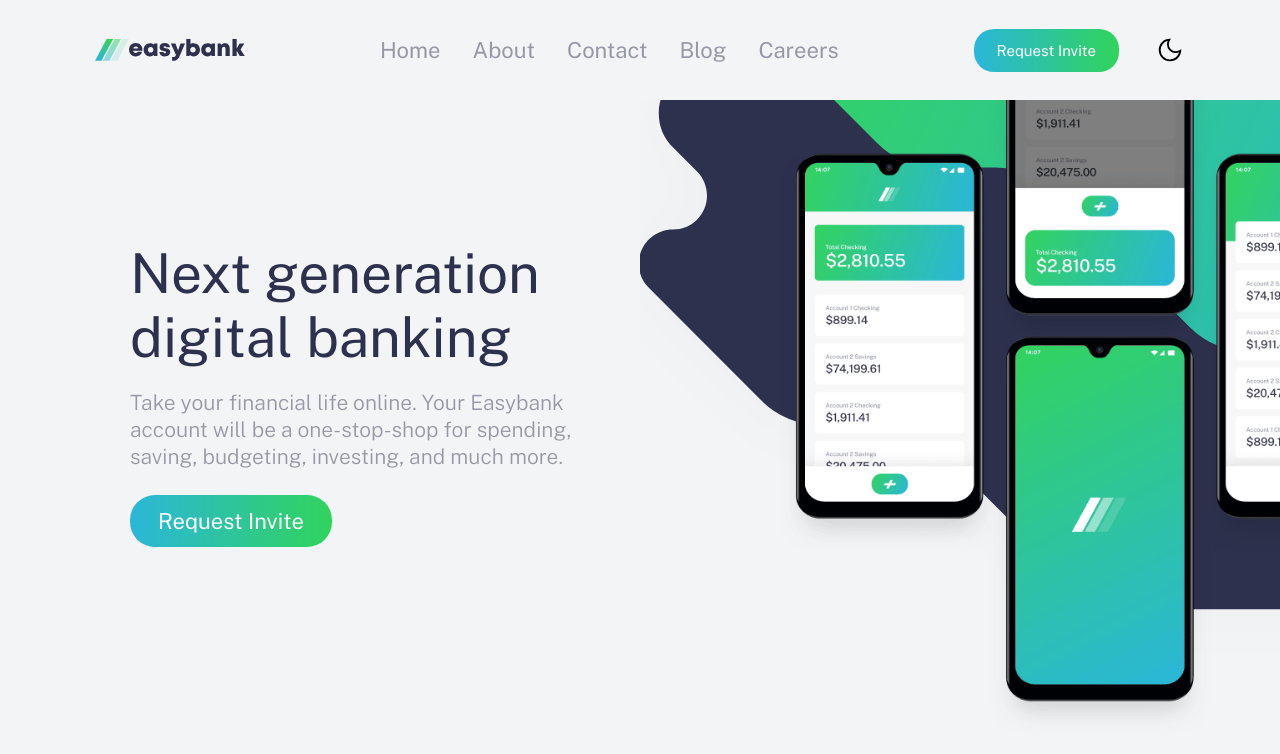
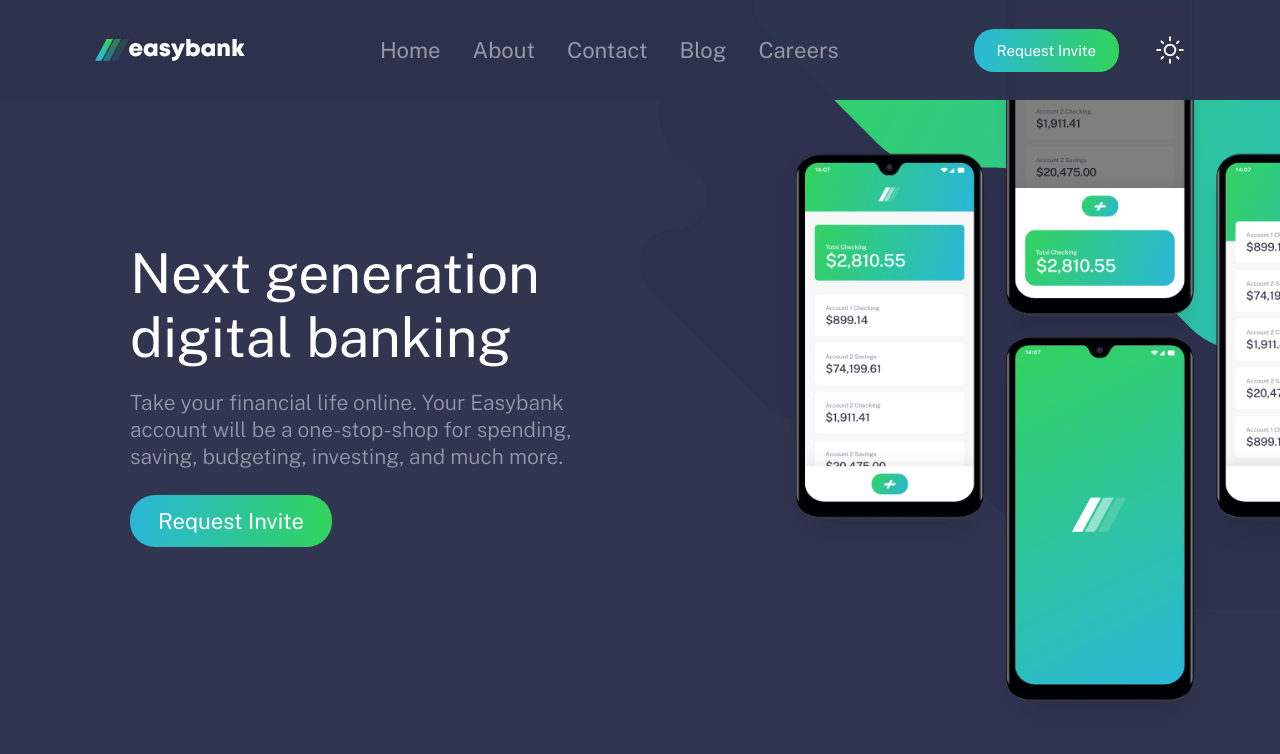
Before and after one commit to Kamasah-Dickson/Easybank-Page, a React (Vite) app: page / in a window 1280 px wide. Shown: the top 754 px of the page. Built offline with nearby package versions, Linux system fonts and the light colour scheme.

Commit message:
themes feature added

```diff
--- a/src/_colors.scss
+++ b/src/_colors.scss
@@ -8,3 +8,7 @@
 	--Very-Light-Gray: hsl(0, 0%, 98%);
 	--White: hsl(0, 0%, 100%);
 }
+.dark {
+	--Light-Grayish-Blue: #2d314dfa;
+	--Dark-Blue: #fff;
+}
--- a/src/components/App.jsx
+++ b/src/components/App.jsx
@@ -3,12 +3,15 @@
 import { toggleTheme } from "./contexts";
 import { useState } from "react";
 import Hero from "./Hero";
+
 export default function App() {
-	const [theme, setTheme] = useState(true);
+	const [theme, setTheme] = useState(
+		JSON.parse(localStorage.getItem("theme")) && true
+	);
 	return (
 		<>
 			<toggleTheme.Provider value={[theme, setTheme]}>
-				<header>
+				<header className={theme ? "" : "dark"}>
 					<Navigation />
 				</header>
 				<main>
--- a/src/components/Navigation.jsx
+++ b/src/components/Navigation.jsx
@@ -1,17 +1,31 @@
 import React from "react";
 import darkMode from "../assets/dark_mode_FILL0_wght400_GRAD0_opsz48.svg";
 import lightMode from "../assets/light_mode_FILL0_wght400_GRAD0_opsz48.svg";
+import lightLogo from "../assets/logo.svg";
+import darkLogo from "../assets/logo copy.svg";
 import { toggleTheme } from "./contexts";
 import { useContext } from "react";
+import { useEffect } from "react";
 
 export default function Navigation() {
 	const [theme, setTheme] = useContext(toggleTheme);
+	theme
+		? document.body.classList.remove("dark")
+		: document.body.classList.add("dark");
+
+	useEffect(() => {
+		localStorage.setItem("theme", theme);
+	}, [theme]);
 
 	return (
 		<div className="container">
 			<nav>
 				<div className="logo">
-					<img src="/images/logo.svg" className="logo" alt="easy bank" />
+					<img
+						src={theme ? lightLogo : darkLogo}
+						className="logo"
+						alt="easy bank"
+					/>
 				</div>
 				<ul className="nav-links">
 					<li>
@@ -34,7 +48,7 @@
 				<div className="group">
 					<img src="/images/icon-hamburger.svg" className="menu" alt="menu" />
 					<img
-						onClick={() => setTheme(!theme)}
+						onClick={() => setTheme((prev) => !prev)}
 						src={theme ? darkMode : lightMode}
 						alt={theme ? "darkMode" : "lightMode"}
 						className="theme-toggle"
--- a/src/index.scss
+++ b/src/index.scss
@@ -11,6 +11,7 @@
 body {
 	font-size: rem(18);
 	background-color: var(--Light-Grayish-Blue);
+	transition: background 0.1s ease;
 }
 
 @function rem($size) {
@@ -37,6 +38,7 @@
 	position: fixed;
 	width: 100%;
 	background-color: var(--Light-Grayish-Blue);
+	transition: background 0.1s ease;
 
 	.container {
 		height: rem(100);
```
Also changed, not shown: src/assets/logo copy.svg (added), src/assets/logo.svg (renamed from public/images/logo.svg).
